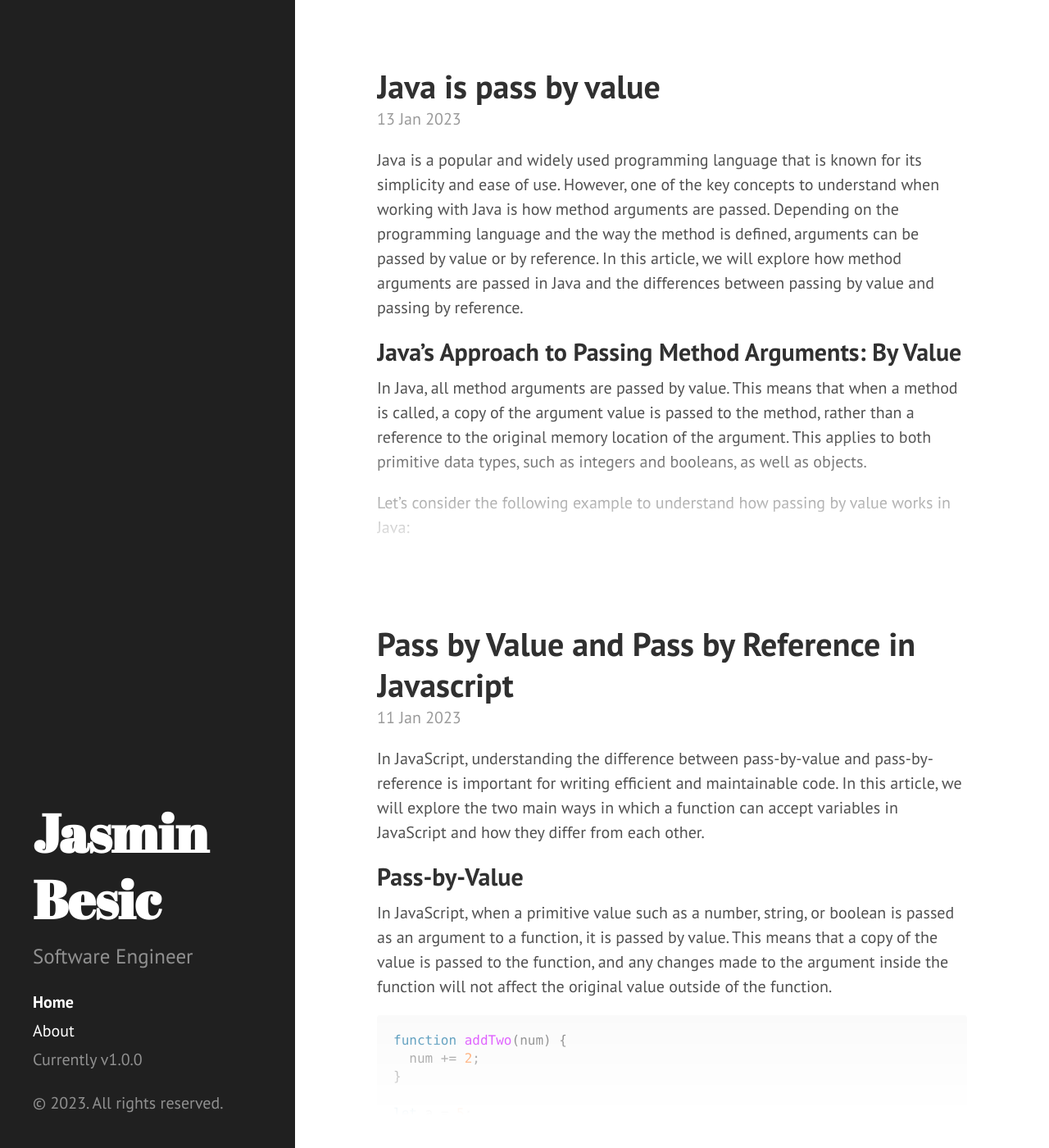
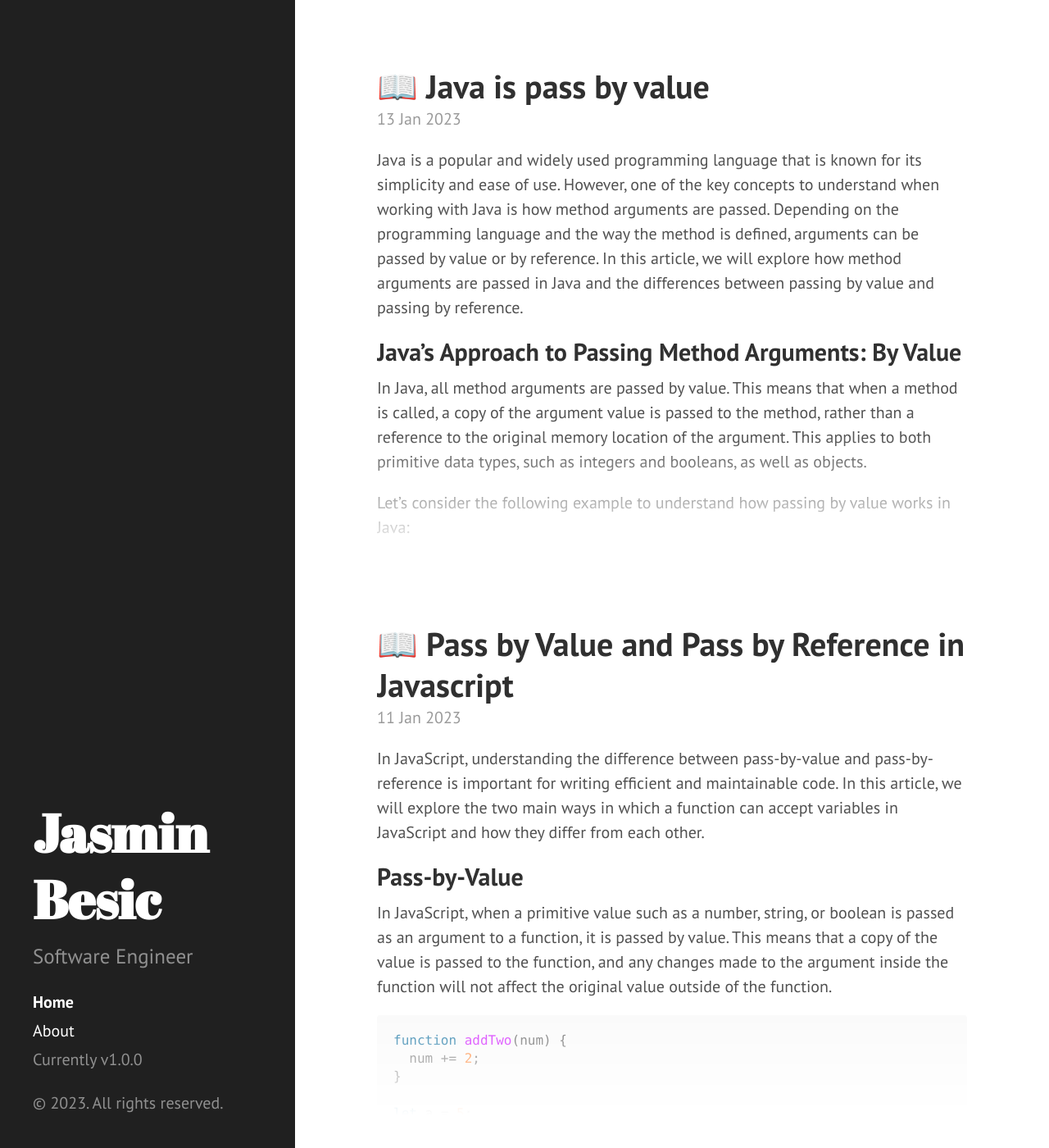
Before and after one commit to jBesic/jBesic.github.io, a Jekyll site: the page built from index.html, in a window 1280 px wide and 1400 px high. Shown: the whole window at 82% size. Built offline with Jekyll 4.4.1, drawn with Linux system fonts in a browser that asks for light colours; Markdown is read by kramdown in place of the engine named in the settings; the list of posts is cut into pages by our own code.

```diff
--- a/index.html
+++ b/index.html
@@ -7,7 +7,7 @@ title: Home
   {% for post in paginator.posts %}
   <div class="post">
     <h1 class="post-title">
-      <a href="{{ post.url }}">
+      📖 <a href="{{ post.url }}">
         {{ post.title }}
       </a>
     </h1>
```
